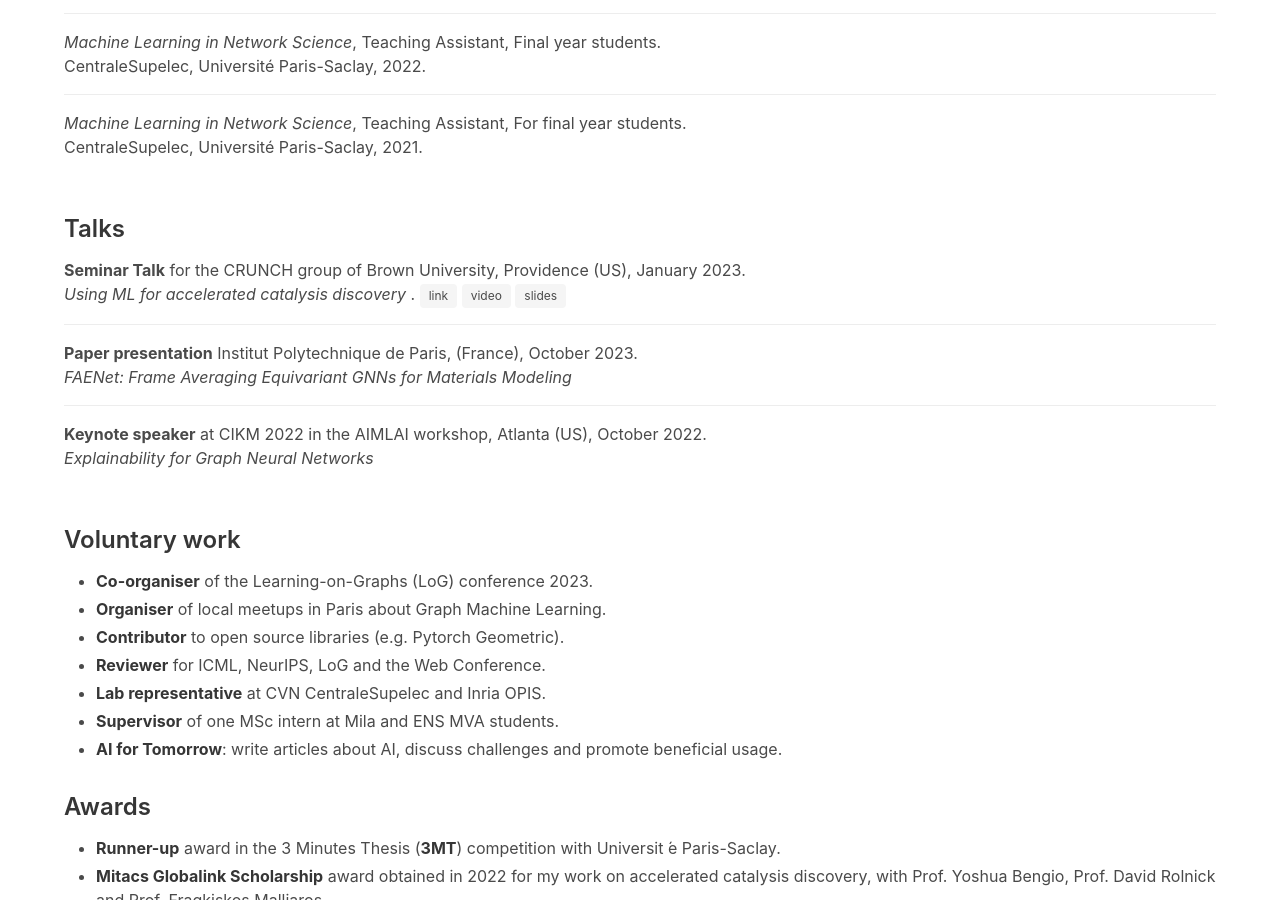
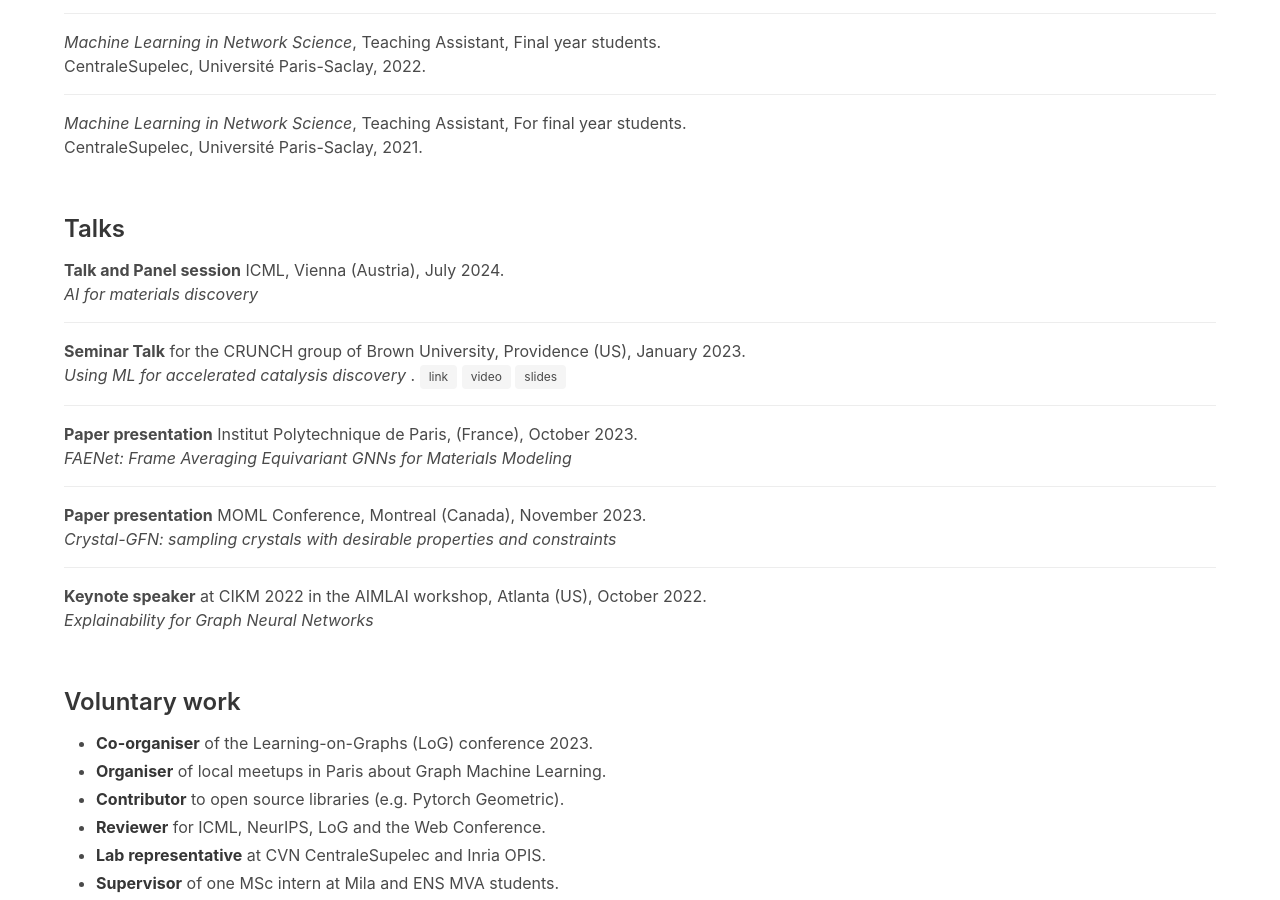
Before and after one commit to AlexDuvalinho/alexduvalinho.github.io, a Jekyll site: the page built from _pages/teaching.md, in a window 1280 px wide and 900 px high, scrolled down 424 px. Built offline with Jekyll 4.4.1, drawn with Linux system fonts in a browser that asks for light colours; nearby versions of some CDN libraries; a style sheet for code colours, icons or effects is not loaded.

Commit message:
udpate ICML 2024

```diff
--- a/_data/talks.yml
+++ b/_data/talks.yml
@@ -1,3 +1,19 @@
+- title: "AI for materials discovery"
+  year: 2024
+  month: July
+  what: Talk and Panel session
+  where: ICML
+  city: Vienna
+  country: Austria
+
+- title: "Crystal-GFN: sampling crystals with desirable properties and constraints"
+  year: 2023
+  month: November
+  what: Paper presentation
+  where: MOML Conference
+  city: Montreal
+  country: Canada
+
 - title: "FAENet: Frame Averaging Equivariant GNNs for Materials Modeling"
   year: 2023
   month: October
```
Also changed, not shown: _data/publications.yml (+15 -0 lines), _includes/description.md (+1 -1 lines).
